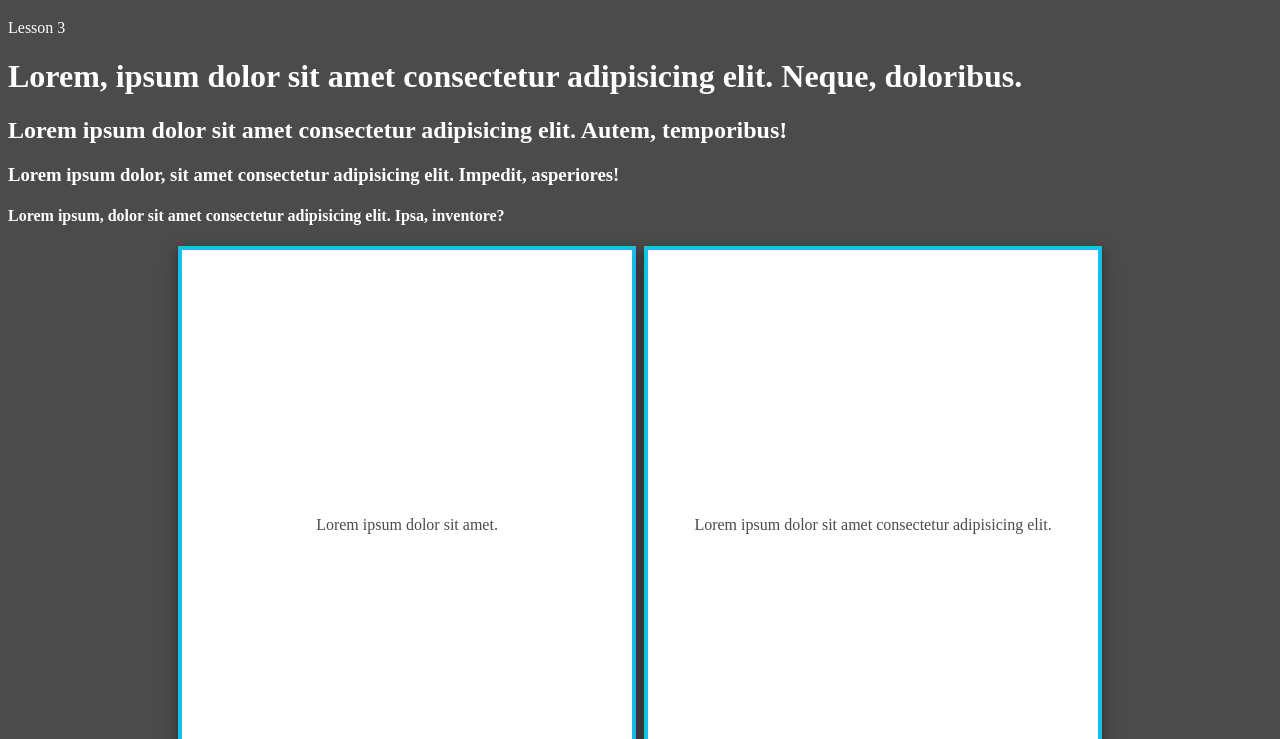
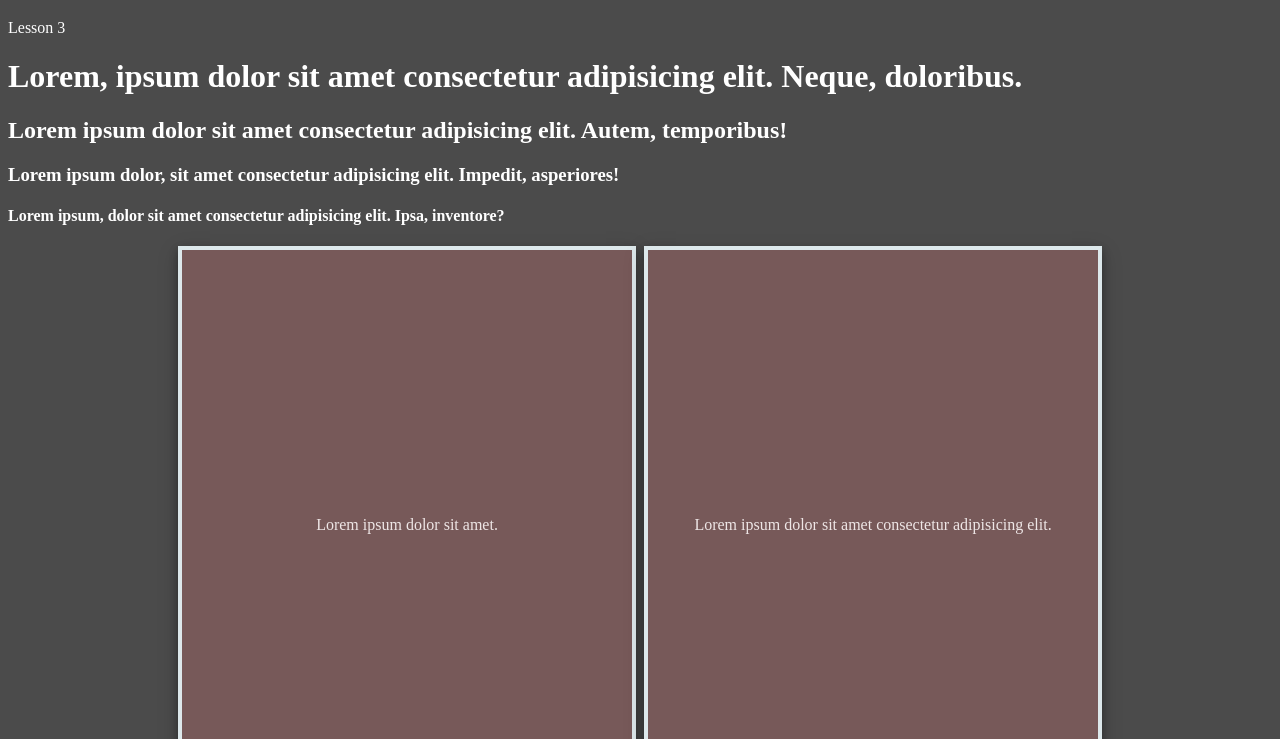
Before and after one commit to denisNejelschi/lesson3, a plain HTML site: page index.html in a window 1280 px wide. Shown: the part 61-800 px from the top of the page. Drawn offline with Linux system fonts and the light colour scheme.

Commit message:
change video

```diff
--- a/index.html
+++ b/index.html
@@ -21,9 +21,11 @@
     <div>Lorem ipsum dolor sit amet consectetur adipisicing elit.</div>
     <p>Lorem ipsum dolor sit amet consectetur adipisicing elit. Molestias enim repellat nam. Corrupti quae veritatis temporibus voluptas exercitationem. Explicabo, quod.</p>
     <p>Lorem ipsum dolor sit amet consectetur adipisicing elit. Molestias enim repellat nam. Corrupti quae veritatis temporibus voluptas exercitationem. Explicabo, quod.</p>
-    <iframe width="560" height="315" src="https://www.youtube.com/embed/tRcUjaI0M5k?si=DWwePJhrPDUjaQci" title="YouTube video player" frameborder="0" allow="accelerometer; autoplay; clipboard-write; encrypted-media; gyroscope; picture-in-picture; web-share" referrerpolicy="strict-origin-when-cross-origin" allowfullscreen></iframe>
+    <iframe width="560" height="315" src="https://www.youtube.com/embed/YmcBy3xyCdo?si=Tmo926S31z2cL7w7" title="YouTube video player" frameborder="0" allow="accelerometer; autoplay; clipboard-write; encrypted-media; gyroscope; picture-in-picture; web-share" referrerpolicy="strict-origin-when-cross-origin" allowfullscreen></iframe>
 </div>
 </div>
+<br>
+<br>
 <body>
 
 </body>
--- a/style.css
+++ b/style.css
@@ -18,14 +18,15 @@ body {
 }
 
 .box2 div {
+    min-width: 200px;
     display: flex;
     justify-content: center;
     align-items: center;
     width: 450px;
     height: 550px;
-    border: solid 4px #17c0eb;
+    border: solid 4px #dde8eb;
     text-align: center;
     box-shadow: 0 4px 8px rgba(0,0,0,0.3), 0 6px 20px rgba(0,0,0,0.19);
-    background-color: #ffffff;
-    color: #4b4b4b;
+    background-color: #775959;
+    color: #eee6e6;
 }
```
Also changed, not shown: 1 other file.
